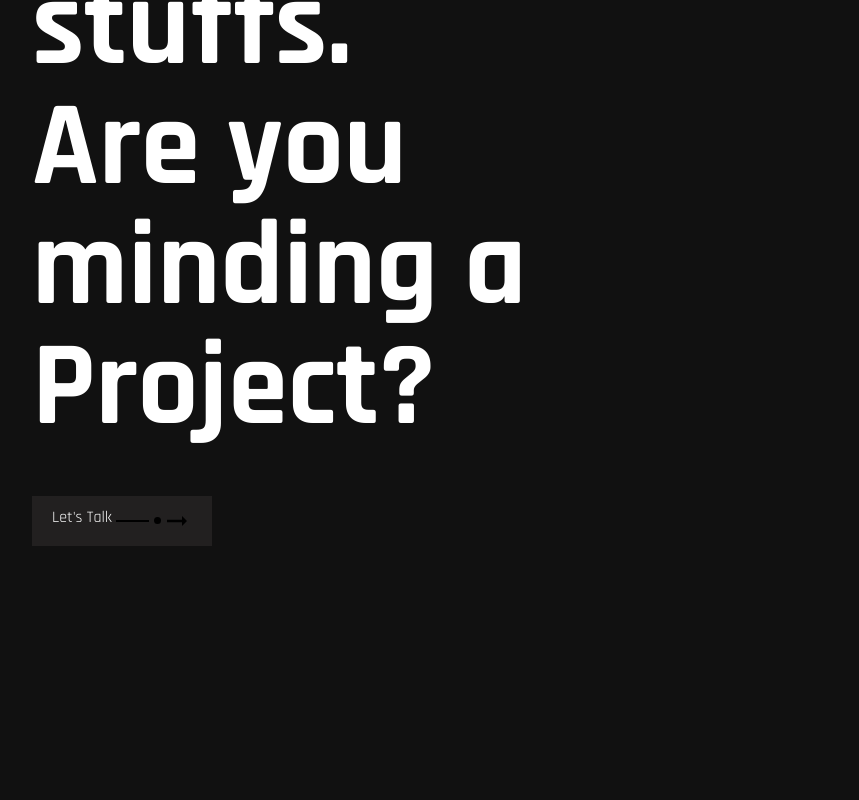
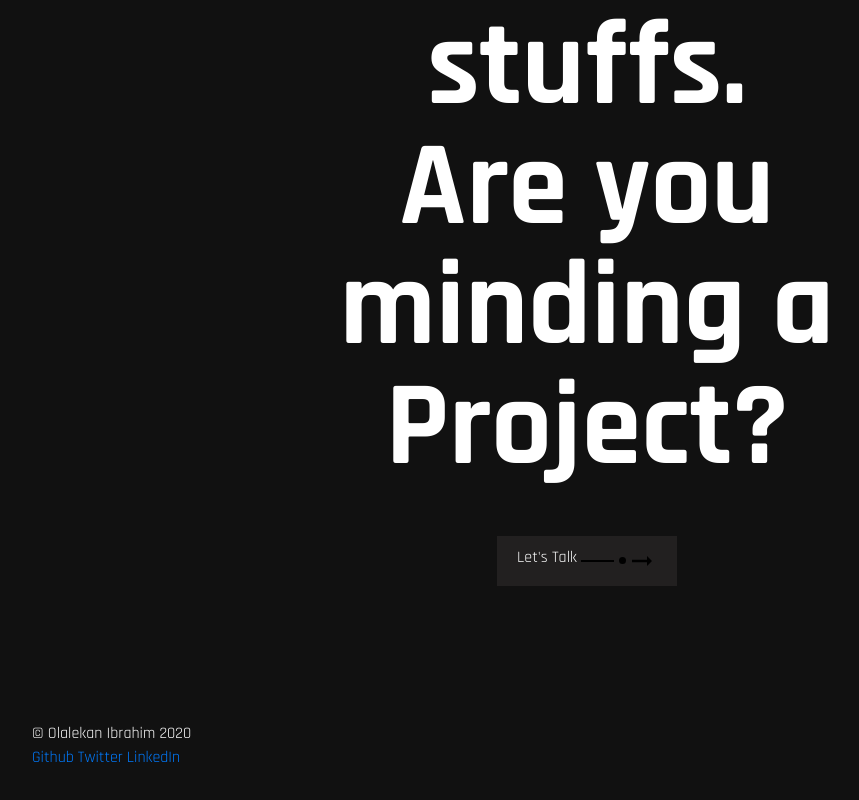
Before and after one commit to lamilekan263/devL, a React (Create React App) app: page / in a window 1280 px wide. Shown: the part 3067-3867 px from the top of the page, without its empty margins (53-912 px from the left). Before the commit the page ends 3661 px from the top, so only its background shows below. Built offline with nearby package versions, Linux system fonts and the light colour scheme.

Commit message:
added footer

```diff
--- a/src/App.js
+++ b/src/App.js
@@ -1,5 +1,6 @@
 import About from "./components/about/About";
 import Contact from "./components/contact/Contact";
+import Footer from "./components/footer/Footer";
 import Header from "./components/header/Header";
 import Works from "./components/works/Works";
 
@@ -10,6 +11,7 @@ function App() {
       <About />
       <Works />
       <Contact />
+      <Footer />
     </div>
   );
 }
--- a/src/components/contact/Contact.css
+++ b/src/components/contact/Contact.css
@@ -1,3 +1,8 @@
+.contactPage{
+    padding:5vh 0;
+    text-align:center;
+    margin:20vh auto;
+}
 .contactPage h1{
     font-size: 4rem;
     color: white;
@@ -14,6 +19,8 @@
     border: none;
     background-color: #222020;
     color: white;
+    width:fit-content;
+    margin: 0 auto;
 
 }
 .contactPage button:hover{
--- a/src/components/contact/Contact.js
+++ b/src/components/contact/Contact.js
@@ -22,7 +22,7 @@ const Contact = () => {
             <br />
           </h1>
           <a href="mailto:lamilekan263@gmail.com">
-            <button className="mt-5 d-flex">
+            <button className="my-5 d-flex">
               {" "}
               Let's Talk
               <img
--- /dev/null
+++ b/src/components/footer/Footer.js
@@ -0,0 +1,26 @@
+import React from 'react'
+
+const Footer = () => {
+    return (
+      <div className="footer my-5">
+        <div className="container">
+          <div className="footer__data d-flex flex-sm-column justify-content-between">
+            <div>© Olalekan Ibrahim 2020</div>
+            <div className="links">
+              <a href="" className="mr-1">
+                Github
+              </a>
+              <a href="" className="mr-1">
+                Twitter
+              </a>
+              <a href="" className="mr-1">
+                LinkedIn
+              </a>
+            </div>
+          </div>
+        </div>
+      </div>
+    );
+}
+
+export default Footer
```
Also changed, not shown: 1 other file (tests, documents, lock files or other folders).
